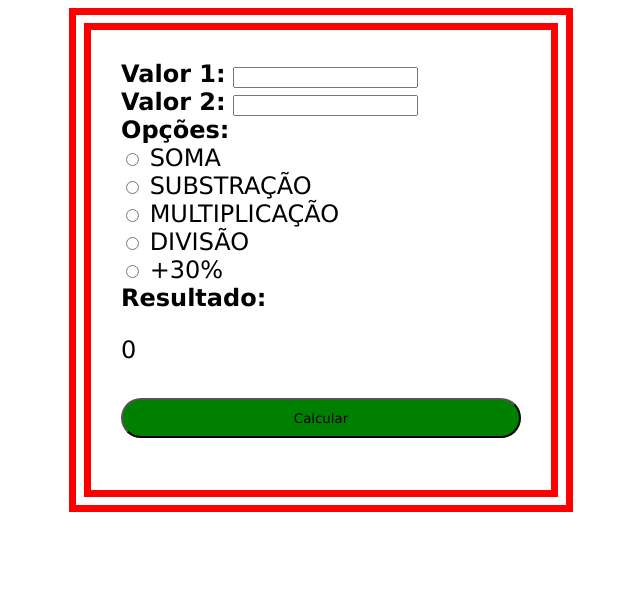
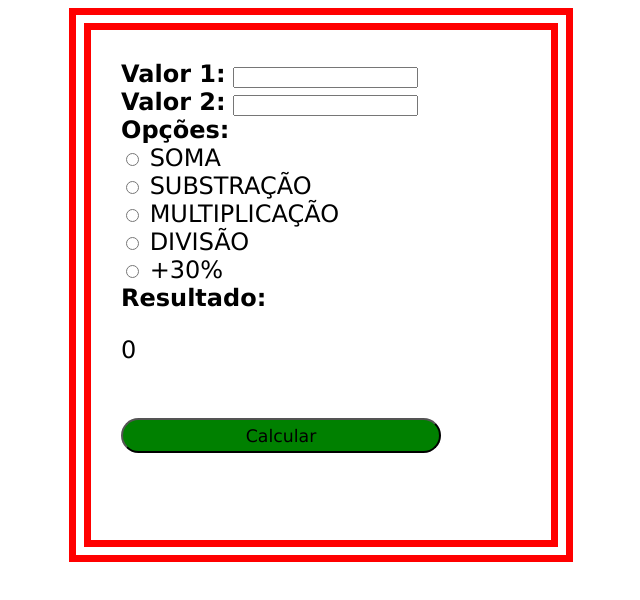
Before and after one commit to Gilemar007/CALCULOS, a plain HTML site: page index.html in a window 1280 px wide. Shown: the whole page, without its empty margins (319-959 px from the left). Drawn offline with Linux system fonts and the light colour scheme.

Commit message:
Commit teste

```diff
--- a/style.css
+++ b/style.css
@@ -35,7 +35,7 @@ body {
     font-size: 14pt;
 }
 
-@media screen and (max-width: 600px) {
+@media screen and (max-width: 600px ) {
     .caixa {
         width: 70%;
         height: 450px;
@@ -48,3 +48,16 @@ body {
         font-size: 13pt;
     }
 }
+@media screen and (min-width: 760px) {
+    .caixa {
+        width: 70%;
+        height: 450px;
+    }
+
+    #button {
+        width: 80%; /* Ajusta a margem esquerda para telas menores */
+        height: 35px;
+        margin-top: 30px;
+        font-size: 13pt;
+    }
+}
```
